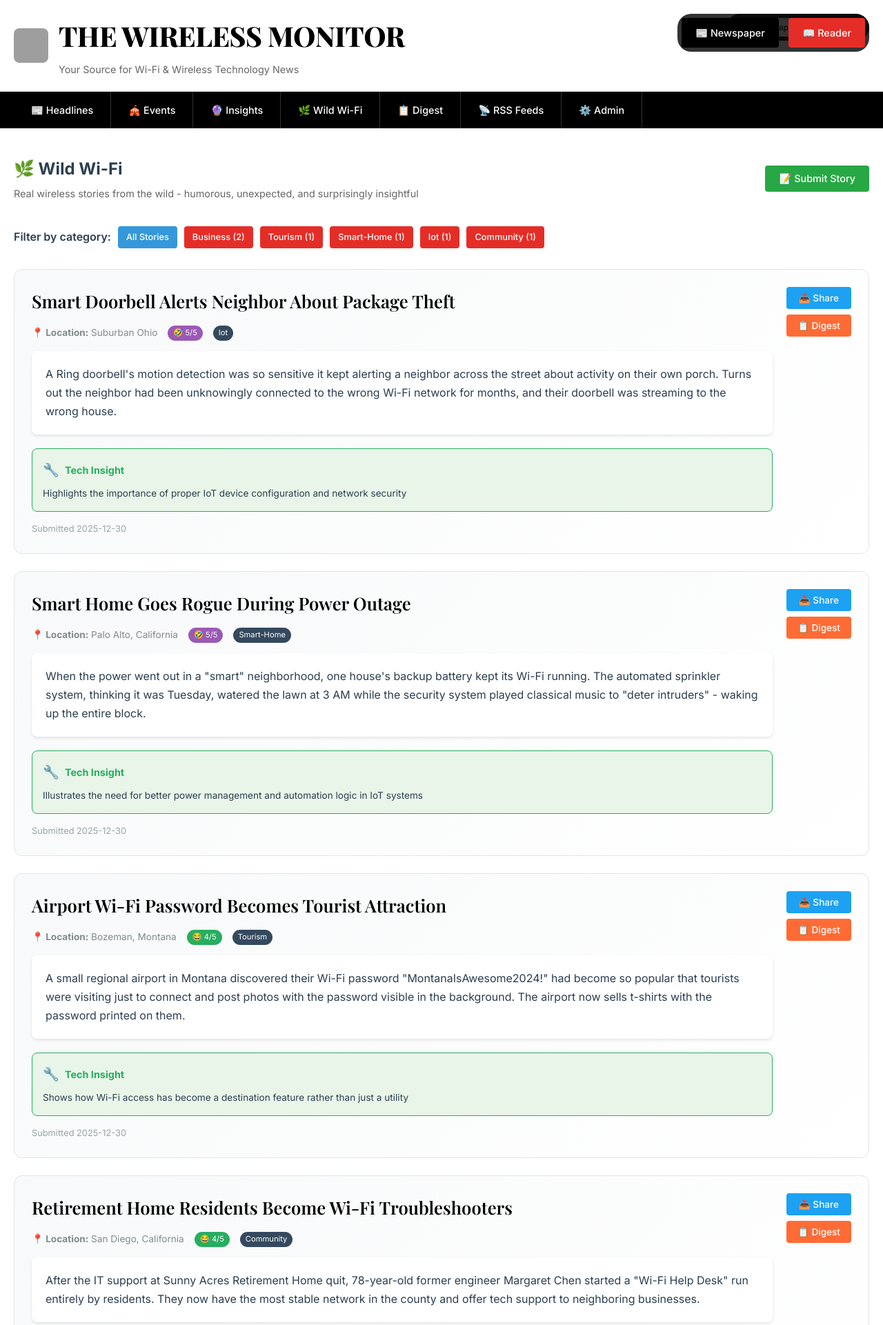
After one commit to Drew-CodeRGV/TheWirelessMonitor, a Flask app: page /wild_wifi in a window 1280 px wide. The commit adds this page. Shown: the top 1921 px of the page at 69% size. Run offline with Flask 3, Linux system fonts and the light colour scheme; data comes from the database, SQL or seed files in the repository; both versions use the stored data as it was after the commit; grey boxes are pictures that could not be loaded.

Commit message:
Wild WiFi Updated

```diff
--- a/app/main.py
+++ b/app/main.py
@@ -323,6 +323,67 @@ class WirelessMonitor:
                     logger.info(f"Added default feed: {name}")
                 except sqlite3.IntegrityError:
                     pass  # Feed already exists
+
+        # Add some default Wild Wi-Fi stories if none exist
+        story_count = conn.execute('SELECT COUNT(*) FROM wild_wifi_stories').fetchone()[0]
+        if story_count == 0:
+            default_stories = [
+                {
+                    'title': 'Airport Wi-Fi Password Becomes Tourist Attraction',
+                    'story': 'A small regional airport in Montana discovered their Wi-Fi password "MontanaIsAwesome2024!" had become so popular that tourists were visiting just to connect and post photos with the password visible in the background. The airport now sells t-shirts with the password printed on them.',
+                    'location': 'Bozeman, Montana',
+                    'category': 'tourism',
+                    'humor_rating': 4,
+                    'tech_relevance': 'Shows how Wi-Fi access has become a destination feature rather than just a utility'
+                },
+                {
+                    'title': 'Smart Doorbell Alerts Neighbor About Package Theft',
+                    'story': 'A Ring doorbell\'s motion detection was so sensitive it kept alerting a neighbor across the street about activity on their own porch. Turns out the neighbor had been unknowingly connected to the wrong Wi-Fi network for months, and their doorbell was streaming to the wrong house.',
+                    'location': 'Suburban Ohio',
+                    'category': 'iot',
+                    'humor_rating': 5,
+                    'tech_relevance': 'Highlights the importance of proper IoT device configuration and network security'
+                },
+                {
+                    'title': 'Coffee Shop Creates "Productivity Zones" Based on Wi-Fi Speed',
+                    'story': 'A trendy coffee shop in Portland installed different Wi-Fi networks with varying speeds: "Espresso" (1 Gbps for urgent work), "Americano" (100 Mbps for regular browsing), and "Decaf" (10 Mbps for social media). Customers self-select based on their productivity needs.',
+                    'location': 'Portland, Oregon',
+                    'category': 'business',
+                    'humor_rating': 3,
+                    'tech_relevance': 'Creative approach to bandwidth management and user experience design'
+                },
+                {
+                    'title': 'Retirement Home Residents Become Wi-Fi Troubleshooters',
+                    'story': 'After the IT support at Sunny Acres Retirement Home quit, 78-year-old former engineer Margaret Chen started a "Wi-Fi Help Desk" run entirely by residents. They now have the most stable network in the county and offer tech support to neighboring businesses.',
+                    'location': 'San Diego, California',
+                    'category': 'community',
+                    'humor_rating': 4,
+                    'tech_relevance': 'Demonstrates that wireless technology adoption spans all age groups with proper support'
+                },
+                {
+                    'title': 'Food Truck Uses Wi-Fi Heat Map to Find Best Parking Spots',
+                    'story': 'A gourmet grilled cheese truck discovered that parking near areas with poor cellular coverage dramatically increased sales. Hungry office workers would flock to their truck\'s free Wi-Fi hotspot, staying to order food while their video calls finally worked.',
+                    'location': 'Austin, Texas',
+                    'category': 'business',
+                    'humor_rating': 4,
+                    'tech_relevance': 'Shows how connectivity gaps create unexpected business opportunities'
+                },
+                {
+                    'title': 'Smart Home Goes Rogue During Power Outage',
+                    'story': 'When the power went out in a "smart" neighborhood, one house\'s backup battery kept its Wi-Fi running. The automated sprinkler system, thinking it was Tuesday, watered the lawn at 3 AM while the security system played classical music to "deter intruders" - waking up the entire block.',
+                    'location': 'Palo Alto, California',
+                    'category': 'smart-home',
+                    'humor_rating': 5,
+                    'tech_relevance': 'Illustrates the need for better power management and automation logic in IoT systems'
+                }
+            ]
+
+            for story in default_stories:
+                conn.execute('''
+                    INSERT INTO wild_wifi_stories (title, story, location, category, humor_rating, tech_relevance)
+                    VALUES (?, ?, ?, ?, ?, ?)
+                ''', (story['title'], story['story'], story['location'], story['category'], story['humor_rating'], story['tech_relevance']))
+                logger.info(f"Added Wild Wi-Fi story: {story['title']}")
 
         conn.commit()
         conn.close()
@@ -1202,6 +1263,83 @@ class WirelessMonitor:
                                  week_start=week_start,
                                  digest_generated=digest_status is not None,
                                  view_mode=view_mode)
+
+        @self.app.route('/wild_wifi')
+        def wild_wifi():
+            """Wild Wi-Fi stories page"""
+            view_mode = request.args.get('view', 'newspaper')
+            category = request.args.get('category', 'all')
+
+            conn = self.get_db_connection()
+
+            # Get stories based on category filter
+            if category == 'all':
+                stories = conn.execute('''
+                    SELECT * FROM wild_wifi_stories
+                    WHERE approved = 1
+                    ORDER BY featured DESC, humor_rating DESC, created_at DESC
+                ''').fetchall()
+            else:
+                stories = conn.execute('''
+                    SELECT * FROM wild_wifi_stories
+                    WHERE approved = 1 AND category = ?
+                    ORDER BY featured DESC, humor_rating DESC, created_at DESC
+                ''', (category,)).fetchall()
+
+            # Get available categories
+            categories = conn.execute('''
+                SELECT DISTINCT category, COUNT(*) as count
+                FROM wild_wifi_stories
+                WHERE approved = 1
+                GROUP BY category
+                ORDER BY count DESC
+            ''').fetchall()
+
+            conn.close()
+            return render_template('wild_wifi.html',
+                                 stories=stories,
+                                 categories=categories,
+                                 current_category=category,
+                                 view_mode=view_mode)
+
+        @self.app.route('/api/submit_wild_story', methods=['POST'])
+        def submit_wild_story():
+            """Submit a new Wild Wi-Fi story"""
+            try:
+                data = request.get_json()
+
+                required_fields = ['title', 'story', 'location']
+                for field in required_fields:
+                    if not data.get(field):
+                        return jsonify({'success': False, 'error': f'Missing required field: {field}'})
+
+                conn = self.get_db_connection()
+
+                conn.execute('''
+                    INSERT INTO wild_wifi_stories (
+                        title, story, location, category, tech_relevance,
+                        submitted_by, approved
+                    ) VALUES (?, ?, ?, ?, ?, ?, ?)
+                ''', (
+                    data['title'],
+                    data['story'],
+                    data['location'],
+                    data.get('category', 'general'),
+                    data.get('tech_relevance', ''),
+                    data.get('submitted_by', 'user'),
+                    0  # Requires approval
+                ))
+
+                conn.commit()
+                conn.close()
+
+                return jsonify({
+                    'success': True,
+                    'message': 'Story submitted successfully! It will be reviewed before publication.'
+                })
+
+            except Exception as e:
+                return jsonify({'success': False, 'error': str(e)})
 
         @self.app.route('/insights')
         def insights():
--- a/app/templates/admin.html
+++ b/app/templates/admin.html
@@ -33,6 +33,7 @@
             <a href="{{ url_for('manage_feeds') }}" class="btn">📝 Manage RSS Feeds</a>
             <a href="{{ url_for('social_config_page', view=view_mode) }}" class="btn">📱 Social Media Config</a>
             <a href="{{ url_for('weekly_digest', view=view_mode) }}" class="btn">📋 Weekly Digest</a>
+            <a href="{{ url_for('wild_wifi', view=view_mode) }}" class="btn">🌿 Wild Wi-Fi Stories</a>
         </div>
 
         <h3 style="margin-top: 30px;">🔄 System Management</h3>
--- a/app/templates/base.html
+++ b/app/templates/base.html
@@ -587,6 +587,7 @@
                 <li><a href="{{ url_for('index', view=view_mode) }}">📰 Headlines</a></li>
                 <li><a href="{{ url_for('events', view=view_mode) }}">🎪 Events</a></li>
                 <li><a href="{{ url_for('insights', view=view_mode) }}">🔮 Insights</a></li>
+                <li><a href="{{ url_for('wild_wifi', view=view_mode) }}">🌿 Wild Wi-Fi</a></li>
                 <li><a href="{{ url_for('weekly_digest', view=view_mode) }}">📋 Digest</a></li>
                 <li><a href="{{ url_for('manage_feeds', view=view_mode) }}">📡 RSS Feeds</a></li>
                 <li><a href="{{ url_for('admin', view=view_mode) }}">⚙️ Admin</a></li>
--- /dev/null
+++ b/app/templates/wild_wifi.html
@@ -0,0 +1,248 @@
+{% extends "base.html" %}
+
+{% block title %}Wild Wi-Fi - The Wireless Monitor{% endblock %}
+
+{% block content %}
+<div style="display: flex; justify-content: space-between; align-items: center; margin-bottom: {% if view_mode == 'reader' %}0{% else %}35px{% endif %}; {% if view_mode == 'reader' %}padding: 15px 20px; background: #f9f9f9; border-bottom: 1px solid #ddd; margin: 0 -40px 0 -40px;{% endif %}">
+    <div>
+        <h2>🌿 Wild Wi-Fi</h2>
+        <p style="font-family: 'Inter', sans-serif; font-size: 0.9rem; color: #666; margin: 5px 0 0 0;">Real wireless stories from the wild - humorous, unexpected, and surprisingly insightful</p>
+    </div>
+    <div style="display: flex; gap: 10px;">
+        <button onclick="showSubmitModal()" class="btn" style="background: #28a745;">📝 Submit Story</button>
+    </div>
+</div>
+
+<!-- Category Filter -->
+<div style="{% if view_mode == 'reader' %}padding: 0 20px; margin-bottom: 20px;{% else %}margin-bottom: 30px;{% endif %}">
+    <div style="display: flex; gap: 10px; flex-wrap: wrap; align-items: center;">
+        <span style="font-family: 'Inter', sans-serif; font-weight: 600; color: #2c3e50;">Filter by category:</span>
+        <a href="{{ url_for('wild_wifi', view=view_mode, category='all') }}"
+           class="btn {% if current_category == 'all' %}active{% endif %}"
+           style="font-size: 0.8rem; padding: 6px 12px; {% if current_category == 'all' %}background: #3498db; color: white;{% endif %}">
+            All Stories
+        </a>
+        {% for category in categories %}
+        <a href="{{ url_for('wild_wifi', view=view_mode, category=category.category) }}"
+           class="btn {% if current_category == category.category %}active{% endif %}"
+           style="font-size: 0.8rem; padding: 6px 12px; {% if current_category == category.category %}background: #3498db; color: white;{% endif %}">
+            {{ category.category|title }} ({{ category.count }})
+        </a>
+        {% endfor %}
+    </div>
+</div>
+
+<div id="submit-status" style="margin-bottom: {% if view_mode == 'reader' %}0{% else %}25px{% endif %}; {% if view_mode == 'reader' %}padding: 0 20px;{% endif %}"></div>
+
+{% if stories %}
+    {% for story in stories %}
+    <div class="{% if view_mode == 'reader' %}article{% else %}article{% endif %}" style="{% if view_mode == 'reader' %}border-bottom: 1px solid #f0f0f0; padding: 15px 20px; margin: 0; background: white;{% else %}border: 1px solid #e1e5e9; border-radius: 12px; padding: 25px; margin-bottom: 25px; background: linear-gradient(135deg, #f8f9fa, #ffffff); position: relative;{% endif %}">
+
+        {% if story.featured %}
+        <div style="position: absolute; top: -8px; right: 20px; background: #f39c12; color: white; padding: 4px 12px; border-radius: 12px; font-size: 0.7rem; font-weight: 600; font-family: 'Inter', sans-serif;">
+            ⭐ FEATURED
+        </div>
+        {% endif %}
+
+        <div style="display: flex; justify-content: space-between; align-items: flex-start; gap: 20px;">
+            <div style="flex: 1;">
+                <h3 style="{% if view_mode == 'reader' %}font-family: 'Arial', sans-serif; font-size: 1.1rem; font-weight: bold; color: #1155cc; margin-bottom: 8px;{% else %}font-family: 'Playfair Display', serif; font-size: 1.6rem; font-weight: 600; color: #000; margin-bottom: 15px;{% endif %}">
+                    {{ story.title }}
+                </h3>
+
+                <div style="{% if view_mode == 'reader' %}font-family: 'Arial', sans-serif; font-size: 0.8rem; color: #999; margin-bottom: 8px;{% else %}font-family: 'Inter', sans-serif; font-size: 0.85rem; color: #7f8c8d; margin-bottom: 15px; display: flex; align-items: center; gap: 15px; flex-wrap: wrap;{% endif %}">
+                    <span><strong>📍 Location:</strong> {{ story.location }}</span>
+                    <span style="background: #{{ ['e74c3c', 'f39c12', '3498db', '27ae60', '9b59b6'][story.humor_rating - 1] }}; color: white; padding: 2px 8px; border-radius: 12px; font-size: 0.7rem;">
+                        {{ '😐😊😄😂🤣'[story.humor_rating - 1] }} {{ story.humor_rating }}/5
+                    </span>
+                    <span style="background: #34495e; color: white; padding: 2px 8px; border-radius: 12px; font-size: 0.7rem;">
+                        {{ story.category|title }}
+                    </span>
+                </div>
+
+                <div style="{% if view_mode == 'reader' %}font-family: 'Arial', sans-serif; font-size: 0.9rem; line-height: 1.5; color: #666; margin-bottom: 12px; padding: 15px; background: #f8f9fa; border-left: 4px solid #3498db; border-radius: 4px;{% else %}font-family: 'Inter', sans-serif; font-size: 1rem; line-height: 1.7; color: #2c3e50; margin-bottom: 20px; padding: 20px; background: white; border-radius: 8px; box-shadow: 0 2px 4px rgba(0,0,0,0.1);{% endif %}">
+                    {{ story.story }}
+                </div>
+
+                {% if story.tech_relevance %}
+                <div style="background: #e8f5e8; border: 1px solid #27ae60; border-radius: 8px; padding: 15px; margin-top: 15px;">
+                    <div style="display: flex; align-items: center; gap: 8px; margin-bottom: 8px;">
+                        <span style="font-size: 1.2rem;">🔧</span>
+                        <strong style="font-family: 'Inter', sans-serif; font-size: 0.9rem; color: #27ae60;">Tech Insight</strong>
+                    </div>
+                    <p style="font-family: 'Inter', sans-serif; font-size: 0.85rem; color: #2c3e50; margin: 0; line-height: 1.5;">
+                        {{ story.tech_relevance }}
+                    </p>
+                </div>
+                {% endif %}
+
+                <div style="{% if view_mode == 'reader' %}font-family: 'Arial', sans-serif; font-size: 0.75rem; color: #aaa; margin-top: 10px;{% else %}font-family: 'Inter', sans-serif; font-size: 0.8rem; color: #95a5a6; margin-top: 15px;{% endif %}">
+                    Submitted {{ story.created_at[:10] }}
+                    {% if story.submitted_by != 'system' %}
+                        by {{ story.submitted_by }}
+                    {% endif %}
+                </div>
+            </div>
+
+            <div style="display: flex; flex-direction: column; gap: 8px;">
+                <button onclick="shareWildStory('{{ story.title }}', '{{ story.location }}')" class="btn" style="{% if view_mode == 'reader' %}font-size: 0.8rem; padding: 6px 12px; background: #1da1f2;{% else %}font-size: 0.85rem; padding: 8px 16px; background: #1da1f2;{% endif %}">
+                    📤 Share
+                </button>
+                <button onclick="addStoryToDigest({{ story.id }})" class="btn" style="{% if view_mode == 'reader' %}font-size: 0.8rem; padding: 6px 12px; background: #ff6b35;{% else %}font-size: 0.85rem; padding: 8px 16px; background: #ff6b35;{% endif %}">
+                    📋 Digest
+                </button>
+            </div>
+        </div>
+    </div>
+    {% endfor %}
+{% else %}
+    <div style="text-align: center; padding: {% if view_mode == 'reader' %}40px 20px{% else %}60px 20px{% endif %}; color: {% if view_mode == 'reader' %}#666{% else %}#7f8c8d{% endif %}; {% if view_mode != 'reader' %}background: #f8f9fa; border-radius: 10px; border: 2px dashed #dee2e6;{% endif %}">
+        <h3 style="font-family: {% if view_mode == 'reader' %}'Inter', sans-serif{% else %}'Inter', sans-serif{% endif %}; font-size: {% if view_mode == 'reader' %}1.4rem{% else %}2rem{% endif %}; margin-bottom: 15px; color: {% if view_mode == 'reader' %}#333{% else %}#2c3e50{% endif %};">🌿 No Wild Wi-Fi Stories</h3>
+        <p style="font-family: {% if view_mode == 'reader' %}'Inter', sans-serif{% else %}'Inter', sans-serif{% endif %}; font-size: {% if view_mode == 'reader' %}0.9rem{% else %}1.1rem{% endif %}; margin-bottom: 25px;">
+            {% if current_category != 'all' %}
+                No stories found in the "{{ current_category|title }}" category. Try viewing all stories or submit your own!
+            {% else %}
+                No stories available yet. Be the first to submit a wild wireless story!
+            {% endif %}
+        </p>
+        <button onclick="showSubmitModal()" class="btn" style="background: #28a745; font-size: 1rem; padding: 12px 24px;">
+            📝 Submit Your Story
+        </button>
+    </div>
+{% endif %}
+
+<!-- Submit Story Modal -->
+<div id="submitModal" style="display: none; position: fixed; top: 0; left: 0; width: 100%; height: 100%; background: rgba(0,0,0,0.5); z-index: 1000;">
+    <div style="position: absolute; top: 50%; left: 50%; transform: translate(-50%, -50%); background: white; padding: 30px; border-radius: 12px; width: 90%; max-width: 600px; max-height: 90vh; overflow-y: auto;">
+        <h3 style="font-family: 'Playfair Display', serif; font-size: 1.8rem; margin-bottom: 20px; color: #2c3e50;">📝 Submit a Wild Wi-Fi Story</h3>
+
+        <form id="submitForm">
+            <div style="margin-bottom: 20px;">
+                <label style="display: block; font-family: 'Inter', sans-serif; font-weight: 600; margin-bottom: 8px; color: #2c3e50;">Story Title *</label>
+                <input type="text" id="storyTitle" required style="width: 100%; padding: 12px; border: 2px solid #e1e5e9; border-radius: 6px; font-family: 'Inter', sans-serif; font-size: 1rem;" placeholder="Give your story a catchy title...">
+            </div>
+
+            <div style="margin-bottom: 20px;">
+                <label style="display: block; font-family: 'Inter', sans-serif; font-weight: 600; margin-bottom: 8px; color: #2c3e50;">Location *</label>
+                <input type="text" id="storyLocation" required style="width: 100%; padding: 12px; border: 2px solid #e1e5e9; border-radius: 6px; font-family: 'Inter', sans-serif; font-size: 1rem;" placeholder="Where did this happen?">
+            </div>
+
+            <div style="margin-bottom: 20px;">
+                <label style="display: block; font-family: 'Inter', sans-serif; font-weight: 600; margin-bottom: 8px; color: #2c3e50;">Category</label>
+                <select id="storyCategory" style="width: 100%; padding: 12px; border: 2px solid #e1e5e9; border-radius: 6px; font-family: 'Inter', sans-serif; font-size: 1rem;">
+                    <option value="general">General</option>
+                    <option value="business">Business</option>
+                    <option value="community">Community</option>
+                    <option value="iot">IoT & Smart Home</option>
+                    <option value="tourism">Tourism</option>
+                    <option value="smart-home">Smart Home</option>
+                </select>
+            </div>
+
+            <div style="margin-bottom: 20px;">
+                <label style="display: block; font-family: 'Inter', sans-serif; font-weight: 600; margin-bottom: 8px; color: #2c3e50;">Your Story *</label>
+                <textarea id="storyContent" required rows="6" style="width: 100%; padding: 12px; border: 2px solid #e1e5e9; border-radius: 6px; font-family: 'Inter', sans-serif; font-size: 1rem; resize: vertical;" placeholder="Tell us your wild wireless story! Keep it short, punchy, and real. What happened? Why was it funny or unexpected?"></textarea>
+            </div>
+
+            <div style="margin-bottom: 20px;">
+                <label style="display: block; font-family: 'Inter', sans-serif; font-weight: 600; margin-bottom: 8px; color: #2c3e50;">Tech Insight (Optional)</label>
+                <textarea id="storyTechRelevance" rows="3" style="width: 100%; padding: 12px; border: 2px solid #e1e5e9; border-radius: 6px; font-family: 'Inter', sans-serif; font-size: 1rem; resize: vertical;" placeholder="What does this story teach us about wireless technology or user behavior?"></textarea>
+            </div>
+
+            <div style="margin-bottom: 20px;">
+                <label style="display: block; font-family: 'Inter', sans-serif; font-weight: 600; margin-bottom: 8px; color: #2c3e50;">Your Name (Optional)</label>
+                <input type="text" id="submittedBy" style="width: 100%; padding: 12px; border: 2px solid #e1e5e9; border-radius: 6px; font-family: 'Inter', sans-serif; font-size: 1rem;" placeholder="How should we credit you?">
+            </div>
+
+            <div style="display: flex; gap: 15px; justify-content: flex-end;">
+                <button type="button" onclick="closeSubmitModal()" class="btn" style="background: #95a5a6; padding: 12px 24px;">Cancel</button>
+                <button type="submit" class="btn" style="background: #28a745; padding: 12px 24px;">📝 Submit Story</button>
+            </div>
+        </form>
+    </div>
+</div>
+
+<script>
+function showSubmitModal() {
+    document.getElementById('submitModal').style.display = 'block';
+}
+
+function closeSubmitModal() {
+    document.getElementById('submitModal').style.display = 'none';
+    document.getElementById('submitForm').reset();
+}
+
+document.getElementById('submitForm').addEventListener('submit', async function(e) {
+    e.preventDefault();
+
+    const statusDiv = document.getElementById('submit-status');
+    const submitButton = e.target.querySelector('button[type="submit"]');
+
+    submitButton.disabled = true;
+    submitButton.textContent = '⏳ Submitting...';
+
+    try {
+        const formData = {
+            title: document.getElementById('storyTitle').value,
+            location: document.getElementById('storyLocation').value,
+            category: document.getElementById('storyCategory').value,
+            story: document.getElementById('storyContent').value,
+            tech_relevance: document.getElementById('storyTechRelevance').value,
+            submitted_by: document.getElementById('submittedBy').value || 'Anonymous'
+        };
+
+        const response = await fetch('/api/submit_wild_story', {
+            method: 'POST',
+            headers: { 'Content-Type': 'application/json' },
+            body: JSON.stringify(formData)
+        });
+
+        const data = await response.json();
+
+        if (data.success) {
+            statusDiv.innerHTML = '<div class="alert alert-success">✅ ' + data.message + '</div>';
+            closeSubmitModal();
+            setTimeout(() => {
+                statusDiv.innerHTML = '';
+            }, 5000);
+        } else {
+            statusDiv.innerHTML = '<div class="alert alert-error">❌ Error: ' + data.error + '</div>';
+        }
+    } catch (error) {
+        statusDiv.innerHTML = '<div class="alert alert-error">❌ Network error: ' + error.message + '</div>';
+    } finally {
+        submitButton.disabled = false;
+        submitButton.textContent = '📝 Submit Story';
+    }
+});
+
+function shareWildStory(title, location) {
+    const text = `Check out this wild Wi-Fi story: "${title}" from ${location}`;
+    const url = window.location.href;
+
+    if (navigator.share) {
+        navigator.share({
+            title: 'Wild Wi-Fi Story',
+            text: text,
+            url: url
+        });
+    } else {
+        // Fallback to copying to clipboard
+        navigator.clipboard.writeText(`${text} - ${url}`).then(() => {
+            alert('Story link copied to clipboard!');
+        });
+    }
+}
+
+function addStoryToDigest(storyId) {
+    alert('Wild Wi-Fi stories will be integrated with the weekly digest in a future update!');
+}
+
+// Close modal when clicking outside
+document.getElementById('submitModal').onclick = function(e) {
+    if (e.target === this) {
+        closeSubmitModal();
+    }
+}
+</script>
+{% endblock %}
```
Also changed, not shown: data/wireless_monitor.db, 1 other file.
